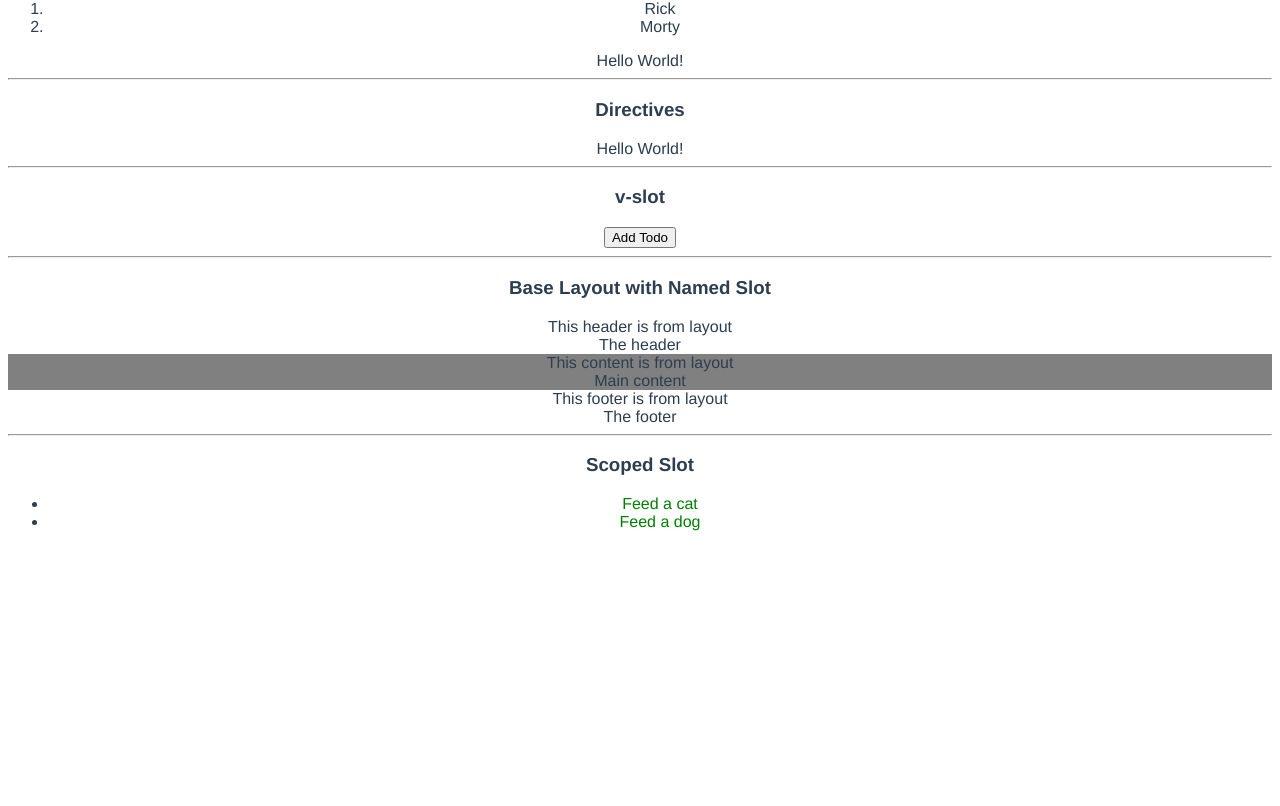
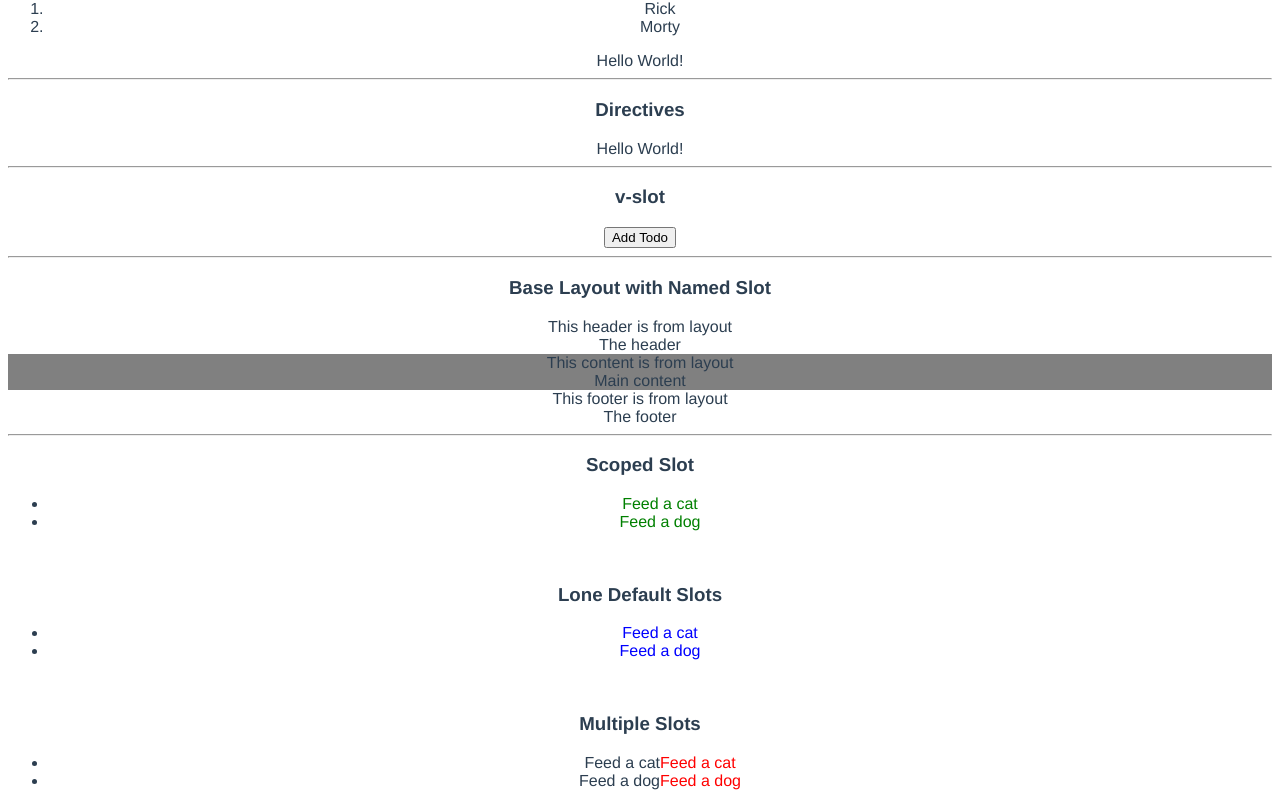
Before and after one commit to nor1c/vue-play, a Vue app in the folder hello-world/: page /misc in a window 1280 px wide. Shown: the part 467-1273 px from the top of the page. Before the commit the page ends 1014 px from the top, so only its background shows below. Built offline with nearby package versions, Linux system fonts and the light colour scheme.

Commit message:
multiple slots

```diff
--- a/hello-world/src/components/TodoList.vue
+++ b/hello-world/src/components/TodoList.vue
@@ -1,7 +1,8 @@
 <template>
     <ul>
-        <li v-for="item in items">
+        <li v-for="(item, index) in items" :key="index">
             <slot :item="item"></slot>
+            <slot name="other" :item="item"></slot>
         </li>
     </ul>
 </template>
@@ -10,7 +11,7 @@
 export default {
     data() {
         return {
-            items: ['Feed a cat', 'Feed a dog']
+            items: ['Feed a cat', 'Feed a dog'],
         }
     }
 }
--- a/hello-world/src/views/Misc.vue
+++ b/hello-world/src/views/Misc.vue
@@ -1,6 +1,7 @@
 <template>
     <div>
         <h1>Miscellaneous</h1>
+
         <hr>
         <div>
             <h3>Conditional and Loops</h3>
@@ -9,15 +10,17 @@
             </div>
             <button @click="showHello = !showHello">{{ showHello ? 'Hide' : 'Show' }}</button>
         </div>
+
         <hr>
         <div>
             <h3>List Rendering (for loop)</h3>
             <ol>
-                <li v-for="todo in todos">
+                <li v-for="(todo, index) in todos" :key="index">
                     {{ todo.name }}
                 </li>
             </ol>
         </div>
+
         <hr>
         <div>
             <h3>Composed Components</h3>
@@ -26,12 +29,14 @@
             </ol>
             <HelloWorldProp :helloText="helloWorld"></HelloWorldProp>
         </div>
+
         <hr>
         <div>
             <h3>Directives</h3>
             <div v-text="vtext"></div>
             <div v-show="showHello">{{ helloWorld }}</div>
         </div>
+
         <hr>
         <div>
             <h3>v-slot</h3>
@@ -39,25 +44,53 @@
                 {{ addButton }}
             </TodoButton>
         </div>
+
         <hr>
         <div>
             <h3>Base Layout with Named Slot</h3>
             <BaseLayout>
+                <!-- placement doesn't matter -->
                 Main content
                 <template v-slot:header>
                     The header
                 </template>
-                <template v-slot:footer>
+                <template #footer> <!-- # is a shorthand of v-slot: -->
                     The footer
                 </template>
             </BaseLayout>
         </div>
+
         <hr>
         <div>
             <h3>Scoped Slot</h3>
             <TodoList>
-                <template v-slot:default="slotProps">
+                <template #default="slotProps"> <!-- default name can be anything -->
                     <span style="color:green">{{ slotProps.item }}</span>
+                </template>
+                <!--
+                    same as:
+                    <template v-slot:default>
+                        **but if you want to consume the props here, you need to specify the slot name
+                        default slot
+                    </template>
+                 -->
+            </TodoList>
+
+            <br>
+            <h3>Lone Default Slots</h3>
+            <TodoList #default="slotProps"> <!-- or just v-slot="slotProps" -->
+                <span style="color:blue">{{ slotProps.item }}</span>
+            </TodoList>
+
+            <br>
+            <h3>Multiple Slots</h3>
+            <TodoList>
+                <template #default="slotProps">
+                    <span>{{ slotProps.item }}</span>
+                </template>
+
+                <template #other="otherSlotProps">
+                    <span style="color:red">{{ otherSlotProps.item }}</span>
                 </template>
             </TodoList>
         </div>
```
